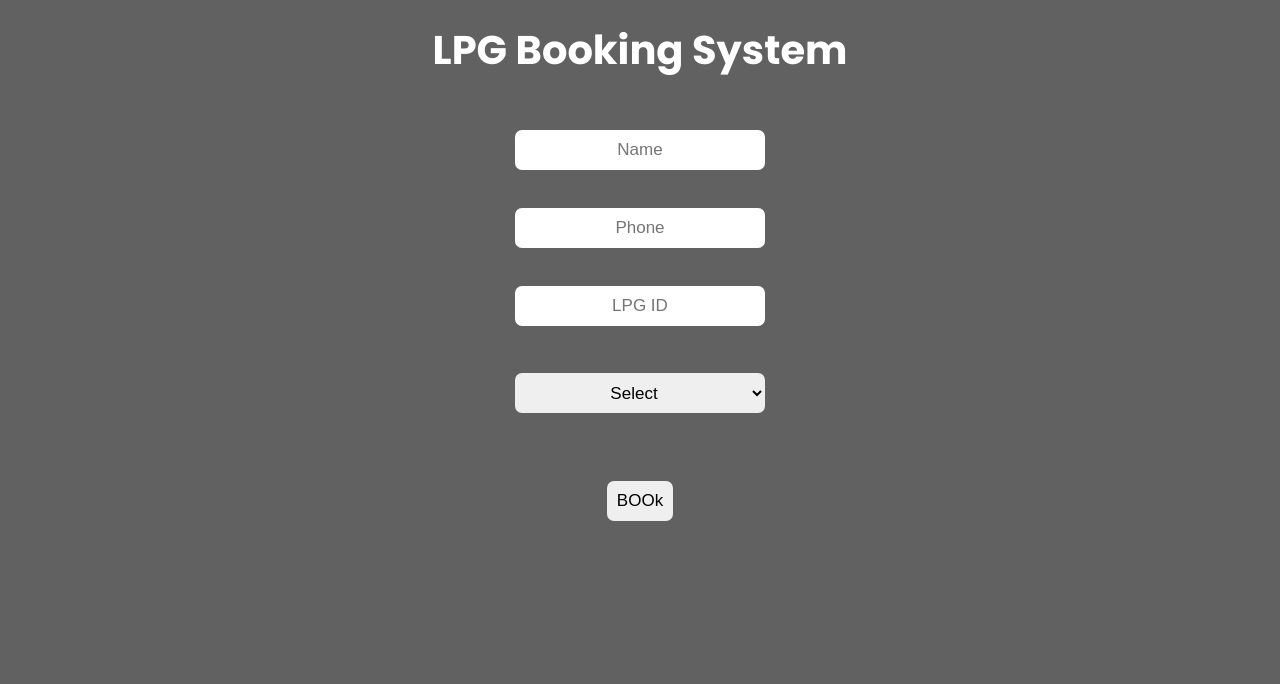
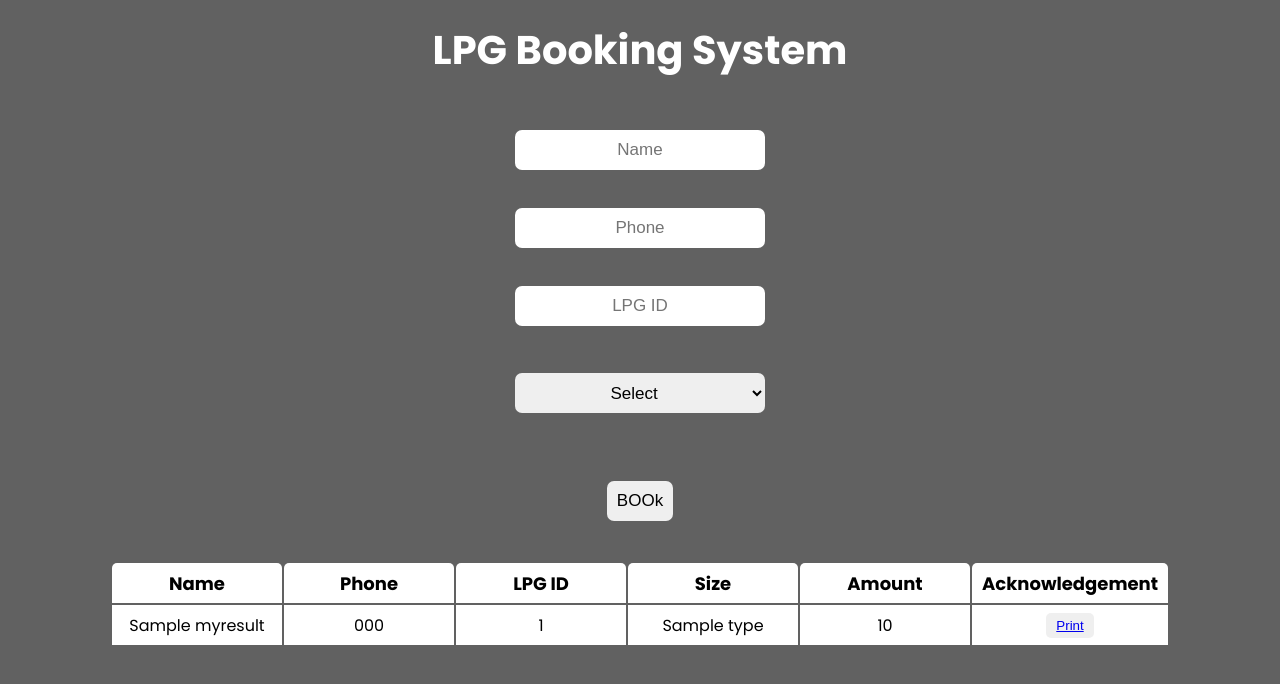
Before and after one commit to varmor/LPG-Project, a Flask app: template templates/index.html in a window 1280 px wide. Shown: the top 684 px of the page. Run offline with Flask 2, Linux system fonts and the light colour scheme; the template is opened without the code that fills it: most values are stand-ins (such as "Sample title", 1, 10 or a date in 2020).

Commit message:
Updated app.py

```diff
--- a/app.py
+++ b/app.py
@@ -19,21 +19,36 @@ def index():
         phone = request.form["Phone"]
         lpgid = request.form["LPG ID"]
         type = request.form["Type"]
+        print(type)
+        # ONKAR IT's FOR YOU
+        if type == "5kg":
+            amount = 200
+        elif type == "9kg":
+            amount = 650
+        elif type == "15kg":
+            amount = 800
+        elif type == "45kg":
+            amount = 1500
+        else:
+            amount= 5000
         print(name, phone, lpgid, type)
-        # mycursor = db.cursor()
-        # mycursor.execute("INSERT INTO lpg (name, phone, lpgid, type) VALUES (%s, %s, %s, %s)", (name, phone, lpgid, type))
-        # db.commit()
-        # myresult = [name, phone, lpgid, type]
-        return render_template('acknowledgement.html', name=name, phone=phone, lpgid=lpgid, type=type)
+        mycursor = db.cursor()
+        mycursor.execute("INSERT INTO lpg (name, phone, lpgid, type, amount) VALUES (%s, %s, %s, %s, %s)", (name, phone, lpgid, type, amount))
+        db.commit()
+        mycursor = db.cursor()
+        mycursor.execute("SELECT name, phone, lpgid, type, amount FROM lpg")
+        myresult = mycursor.fetchall()
+        return render_template('index.html', myresult=myresult)
 
     return render_template("index.html" )
 
-# @app.route("/acknowledgement/<int:lpgid>")
-# def delete(lpgid):
-#     mycursor = db.cursor()
-#     mycursor.execute("SELECT * FROM lpg WHERE lpgid = %s ", (lpgid,))
-#     myresult = mycursor.fetchall()
-#     return render_template('acknowledgement.html', myresult=myresult)
+@app.route("/acknowledgement/<int:lpgid>")
+def delete(lpgid):
+    mycursor = db.cursor()
+    mycursor.execute("SELECT * FROM lpg WHERE lpgid = %s ", (lpgid,))
+    myresult = mycursor.fetchall()
+    return render_template('acknowledgement.html', myresult=myresult)
 
-if __name__ == '__main__':
+
+if __name__ == "__main__":
     app.run(debug=True)
--- a/templates/index.html
+++ b/templates/index.html
@@ -19,15 +19,47 @@
                 <input type="text " id="Name " placeholder = "LPG ID" name="LPG ID"  />
                 <select name="Type" id=" Type ">
             <option value="Select " selected>Select</option>
-            <option value="5 kg ">5 kg</option>
-            <option value="9 kg ">9 kg</option>
-            <option value="15 kg ">15 kg</option>
-            <option value="45 kg ">45 kg</option>
-            <option value="90 kg ">90 kg</option>
+            <option value="5 kg ">5kg</option>
+            <option value="9 kg ">9kg</option>
+            <option value="15 kg ">15kg</option>
+            <option value="45 kg ">45kg</option>
+            <option value="90 kg ">90kg</option>
           </select>
                 <button type="submit "> BOOk </button>
             </div>
         </form>
+        <table>
+            <thead>
+                <tr>
+                    <th>Name</th>
+                    <th>Phone</th>
+                    <th>LPG ID</th>
+                    <th>Size</th>
+                    <!-- <th>Vehicle Exit Time</th> -->
+                    <!-- <th>Departed</th> -->
+                    <th>Amount</th>
+                    <th>Acknowledgement</th>
+                </tr>
+            </thead>
+            <tbody>
+                {% for name, phone, lpgid, type, amount in myresult %}
+                <tr>
+                    <td>{{name}}</td>
+                    <td>{{phone}}</td>
+                    <td>{{lpgid}}</td>
+                    <td>{{type}}</td>
+                    <!-- <td>{{vechile_exit}}</td> -->
+                    <!-- <td><button type="submit ">Departure</button></td> -->
+                    <td>{{amount}}</td>
+                    <td>
+                        <button type="submit ">
+                <a href="/acknowledgement/{{lpgid}}"> Print</a>
+              </button>
+                    </td>
+                </tr>
+                {% endfor %}
+            </tbody>
+        </table>
 
 
     </div>
```
Also changed, not shown: templates/acknowledgement.html (+5 -2 lines).
